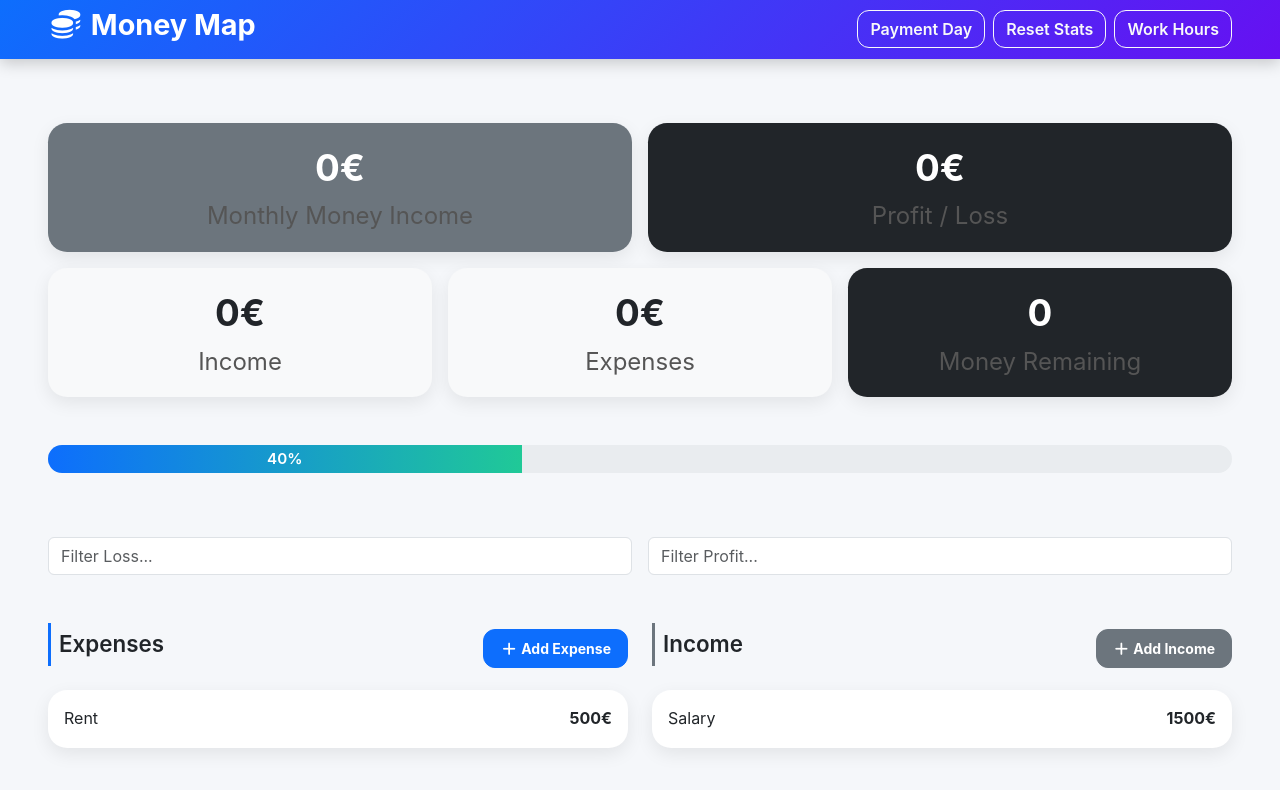
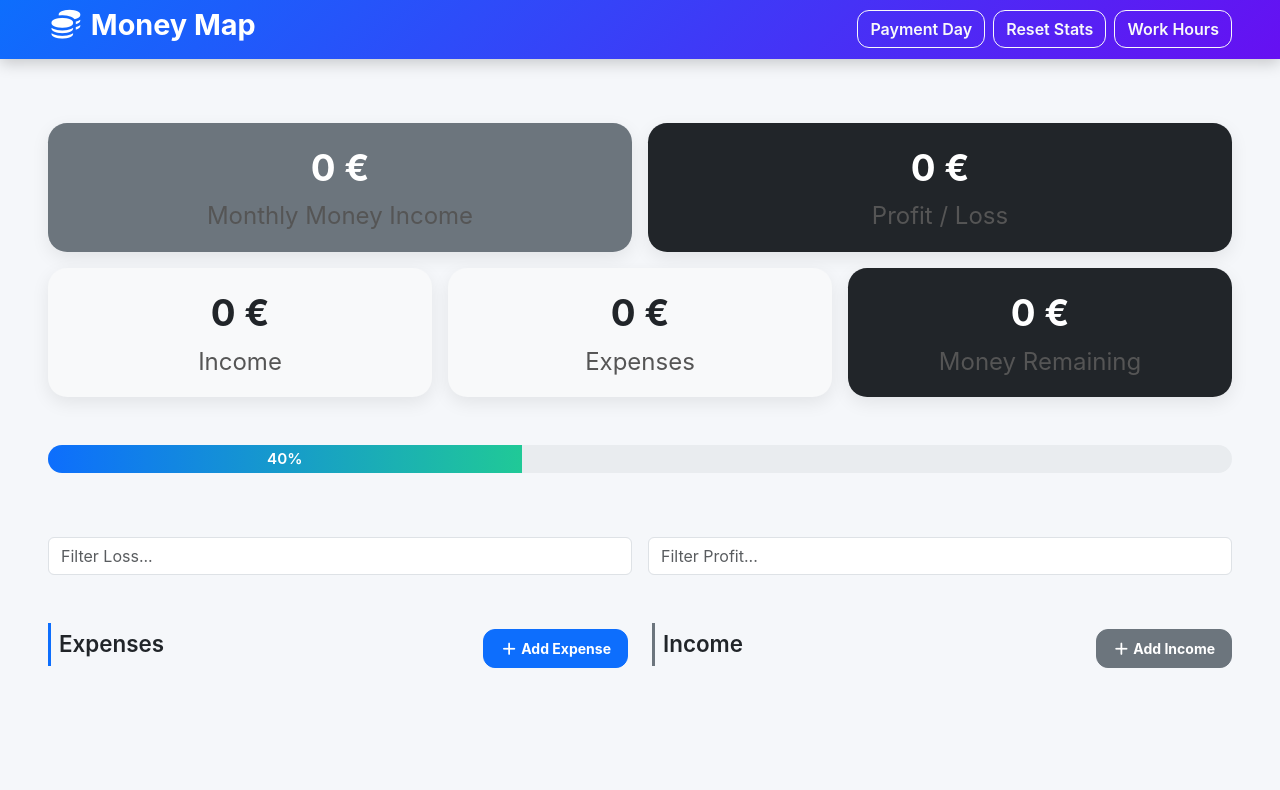
Before and after one commit to sakisgit/money-map, a React (Vite) app: page / in a window 1280 px wide. Shown: the top 790 px of the page. Built offline with nearby package versions, Linux system fonts and the light colour scheme.

Commit message:
Remove fake items and update currency formatting
Removed hardcoded example items from AddMoneyLoss and AddMoneyProfit components. Updated Stats component to consistently display currency values with a space before the euro symbol for improved readability.

```diff
--- a/src/components/AddMoneyLoss.jsx
+++ b/src/components/AddMoneyLoss.jsx
@@ -75,14 +75,7 @@ const AddMoneyLoss = ({lossItems, setLossItems}) =>  {
       </div>
 
       {/* Fake Items / Expense List */}
-      <div className="mt-3">
-        <div className="card my-2">
-          <div className="card-body d-flex justify-content-between align-items-center">
-            <span>Rent</span>
-            <span className="fw-bold">500€</span>
-          </div>
-        </div>
-      </div>
+
     </div>
   );
 };
--- a/src/components/AddMoneyProfit.jsx
+++ b/src/components/AddMoneyProfit.jsx
@@ -76,14 +76,6 @@ const AddMoneyProfit = ({incomeItems, setIncomeItems}) => {
       </div>
 
       {/* Fake Items / Income List */}
-      <div className="mt-3">
-        <div className="card my-2">
-          <div className="card-body d-flex justify-content-between align-items-center">
-            <span>Salary</span>
-            <span className="fw-bold">1500€</span>
-          </div>
-        </div>
-      </div>
     </div>
   );
 };
--- a/src/components/Stats.jsx
+++ b/src/components/Stats.jsx
@@ -14,7 +14,7 @@ const Stats = ({incomeItems,lossItems,payment}) => {
           <div className="col-md-6">
             <div className="card text-center bg-secondary text-white">
               <div className="card-body">
-                <div id="money-limit" className="fs-1 fw-bold">{payment}€</div>
+                <div id="money-limit" className="fs-1 fw-bold">{payment} €</div>
                 <p className="fs-4">Monthly Money Income</p>
               </div>
             </div>
@@ -22,7 +22,7 @@ const Stats = ({incomeItems,lossItems,payment}) => {
           <div className="col-md-6">
             <div className={`card text-center ${balance < 0 ? 'bg-danger text-white' : 'bg-dark text-white'}`}>
               <div className="card-body">
-                <div id="profit-loss" className="fs-1 fw-bold">{balance}€</div>
+                <div id="profit-loss" className="fs-1 fw-bold">{payment + balance} €</div>
                 <p className="fs-4">Profit / Loss</p>
               </div>
             </div>
@@ -33,7 +33,7 @@ const Stats = ({incomeItems,lossItems,payment}) => {
           <div className="col-md-4">
             <div className="card bg-light">
               <div className="card-body">
-                <div id="income" className="fs-1 fw-bold">{totalIncome}€</div>
+                <div id="income" className="fs-1 fw-bold">{totalIncome} €</div>
                 <p className="fs-4">Income</p>
               </div>
             </div>
@@ -41,7 +41,7 @@ const Stats = ({incomeItems,lossItems,payment}) => {
           <div className="col-md-4">
             <div className="card bg-light">
               <div className="card-body">
-                <div id="expenses" className="fs-1 fw-bold">{totalLoss}€</div>
+                <div id="expenses" className="fs-1 fw-bold">{totalLoss} €</div>
                 <p className="fs-4">Expenses</p>
               </div>
             </div>
@@ -49,7 +49,7 @@ const Stats = ({incomeItems,lossItems,payment}) => {
           <div className="col-md-4">
             <div className={`card text-center ${payment + balance< 0 ? 'bg-danger text-white' : 'bg-dark text-white'}`}>
               <div className="card-body">
-                <div id="money-remaining" className="fs-1 fw-bold">{payment + balance}</div>
+                <div id="money-remaining" className="fs-1 fw-bold">{payment + balance} €</div>
                 <p className="fs-4">Money Remaining</p>
               </div>
             </div>
```
